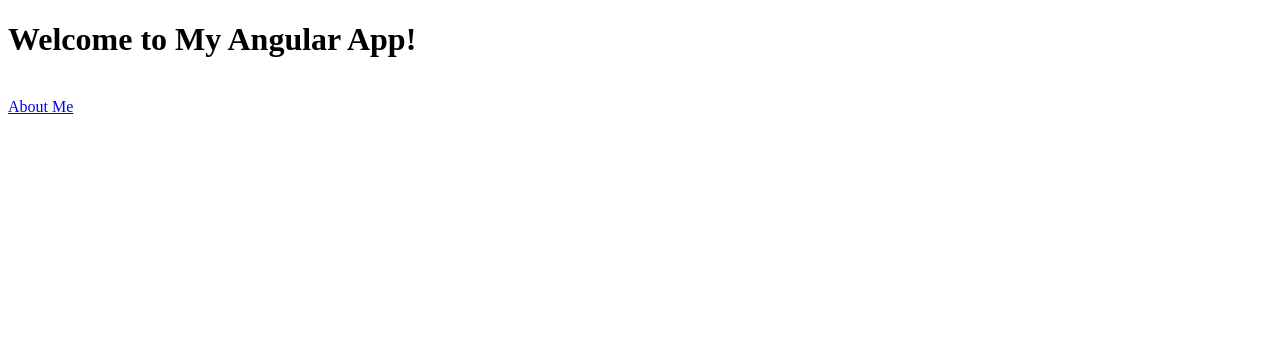
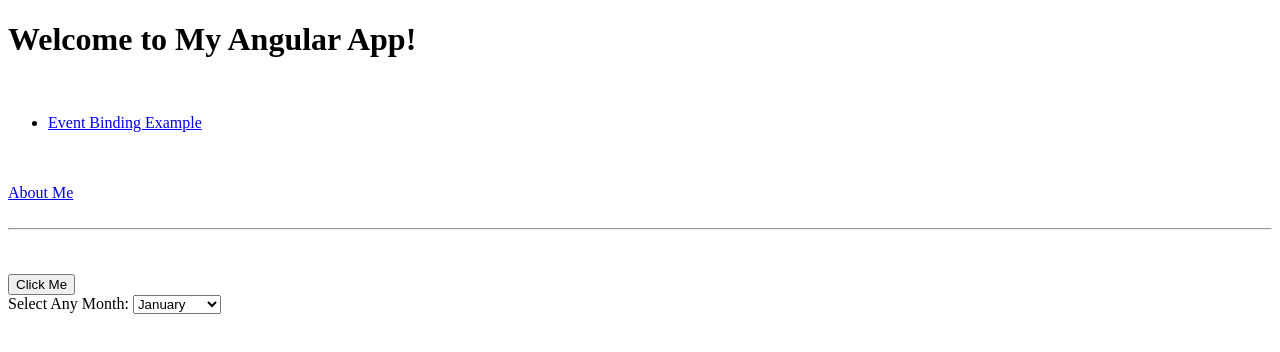
Before and after one commit to mahendra-s/my-angular-practice-app, an Angular app: page /event-binding-example in a window 1280 px wide. Before the commit this address led to /. Shown: the top 352 px of the page. Built offline with nearby package versions, Linux system fonts and the light colour scheme.

Commit message:
Event Binding Example

```diff
--- a/src/app/app.module.ts
+++ b/src/app/app.module.ts
@@ -5,12 +5,14 @@ import { AppRoutingModule } from './app-routing.module';
 import { AppComponent } from './app.component';
 import { HomeComponent } from './home/home.component';
 import { AboutMeComponent } from './about-me/about-me.component';
+import { EventBindingExampleComponent } from './event-binding-example/event-binding-example.component';
 
 @NgModule({
   declarations: [
     AppComponent,
     HomeComponent,
-    AboutMeComponent
+    AboutMeComponent,
+    EventBindingExampleComponent
   ],
   imports: [
     BrowserModule,
--- /dev/null
+++ b/src/app/event-binding-example/event-binding-example.component.html
@@ -0,0 +1,10 @@
+<div>
+  <button (click)="buttonClickFunction($event)">Click Me</button>
+</div>
+<div>
+  Select Any Month:
+  <select (change)="selectMonthFun($event)">
+    <option *ngFor="let item of months">{{item}}</option>
+  </select>
+
+</div>
--- /dev/null
+++ b/src/app/event-binding-example/event-binding-example.component.ts
@@ -0,0 +1,26 @@
+import { Component, OnInit } from '@angular/core';
+
+@Component({
+  selector: 'app-event-binding-example',
+  templateUrl: './event-binding-example.component.html',
+  styleUrls: ['./event-binding-example.component.css']
+})
+export class EventBindingExampleComponent implements OnInit {
+
+  constructor() { }
+
+  months = ['January', 'February', 'March', 'April',
+    'May', 'June', 'July', 'August',
+    'September', 'October', 'November', 'December'];
+
+  ngOnInit(): void { }
+
+  buttonClickFunction(event: MouseEvent): void {
+    alert('You Just Clicked!');
+  }
+
+  selectMonthFun(event: Event): void {
+    alert('Select carefully!');
+  }
+
+}
--- a/src/app/home/home.component.html
+++ b/src/app/home/home.component.html
@@ -1,9 +1,14 @@
 <div>
   <h1> Welcome to {{title}}</h1>
 </div>
-
 <br/>
 <nav>
+  <ul>
+    <li><a routerLink="/event-binding-example">Event Binding Example</a></li>
+  </ul>
+  <br/><br/>
   <a routerLink="/about">About Me</a>
 </nav>
+<br/><hr/>
+<br/><br/>
 <router-outlet></router-outlet>
```
Also changed, not shown: src/app/app-routing.module.ts (+7 -5 lines), src/app/event-binding-example/event-binding-example.component.css (added), 1 other file (tests, documents, lock files or other folders).
